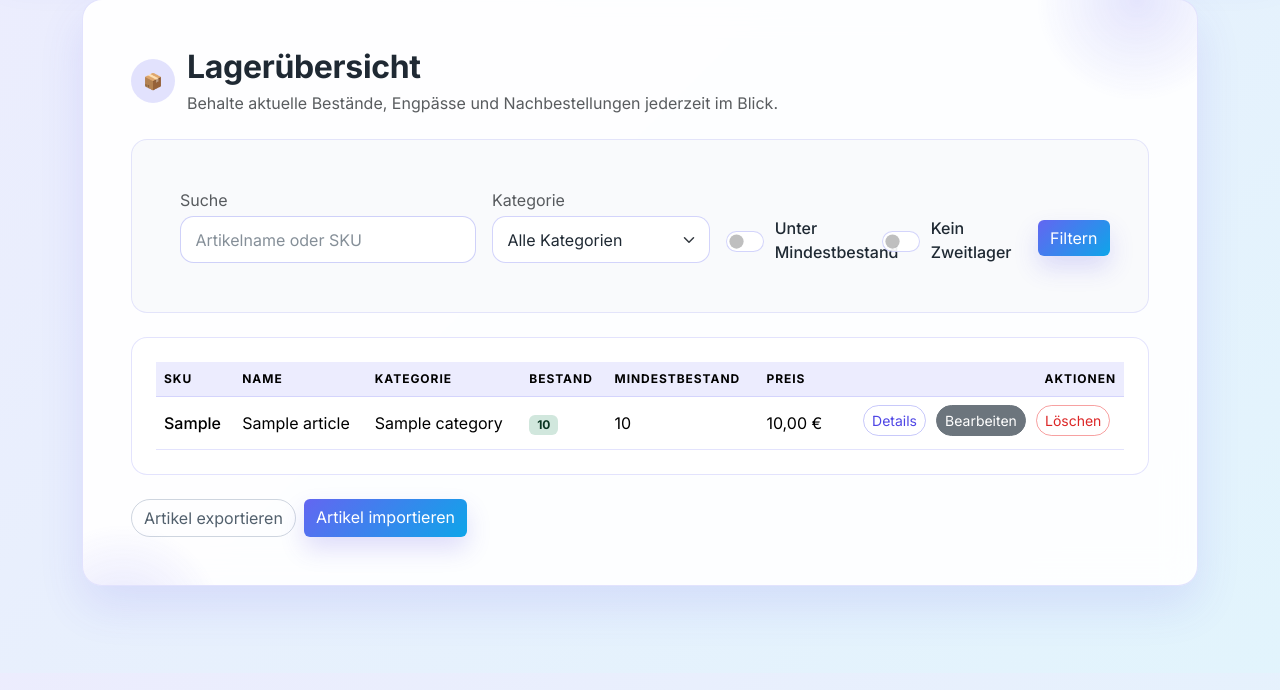
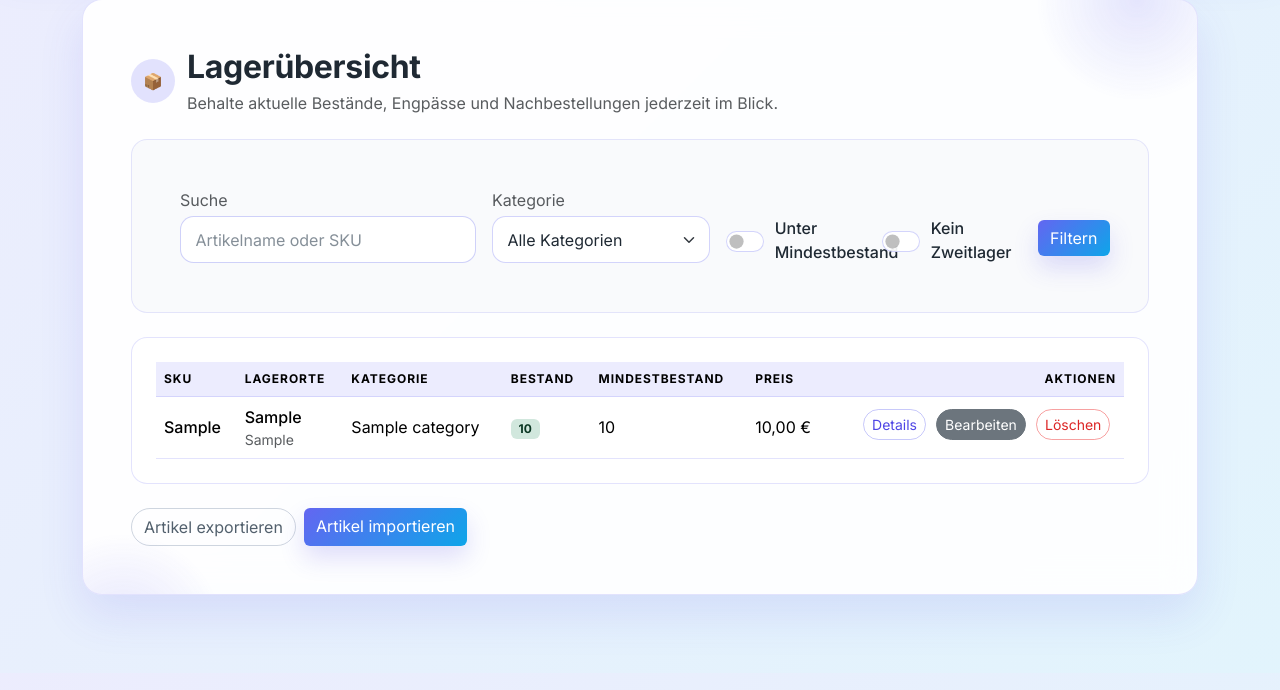
Before and after one commit to Phantomias1403/Lagerbestand, a Django app: page / in a window 1280 px wide. Shown: the part 127-817 px from the top of the page. Run offline with Django 5.2, Linux system fonts and the light colour scheme; a user stored in the database is signed in; tables that the repository leaves empty hold one stand-in row (values such as "Sample post").

Commit message:
Update dashboard.html

```diff
--- a/lagerbestand_site/core/templates/core/dashboard.html
+++ b/lagerbestand_site/core/templates/core/dashboard.html
@@ -47,7 +47,7 @@
         <thead>
             <tr>
                 <th scope="col">SKU</th>
-                <th scope="col">Name</th>
+                <th scope="col">Lagerorte</th>
                 <th scope="col">Kategorie</th>
                 <th scope="col">Bestand</th>
                 <th scope="col">Mindestbestand</th>
@@ -59,7 +59,12 @@
             {% for article in articles %}
                 <tr class="{% if article.stock < article.minimum_stock %}table-danger{% endif %}">
                     <td class="fw-medium">{{ article.sku }}</td>
-                    <td>{{ article.name }}</td>
+                    <td>
+                        <div class="fw-medium">{{ article.location_primary|default:'-' }}</div>
+                        {% if article.location_secondary %}
+                            <div class="text-muted small">{{ article.location_secondary }}</div>
+                        {% endif %}
+                    </td>
                     <td>{{ article.category.name }}</td>
                     <td>
                         {% if article.stock < article.minimum_stock %}
```
